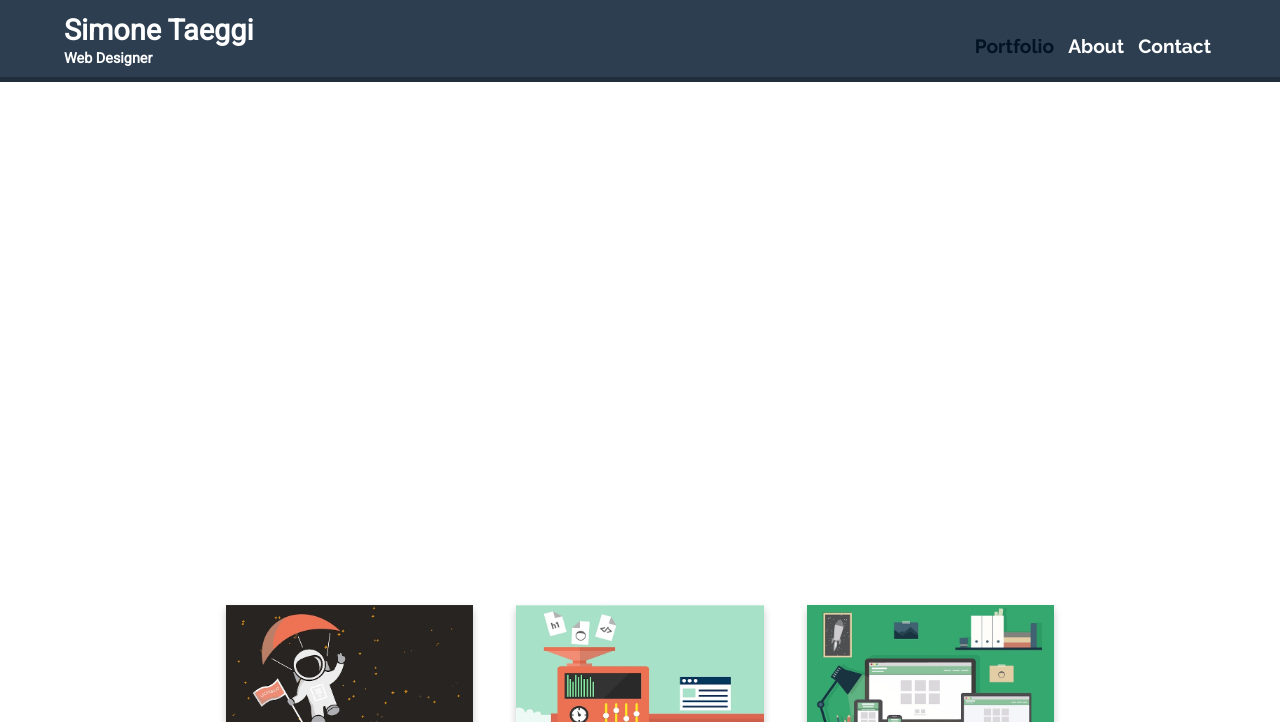
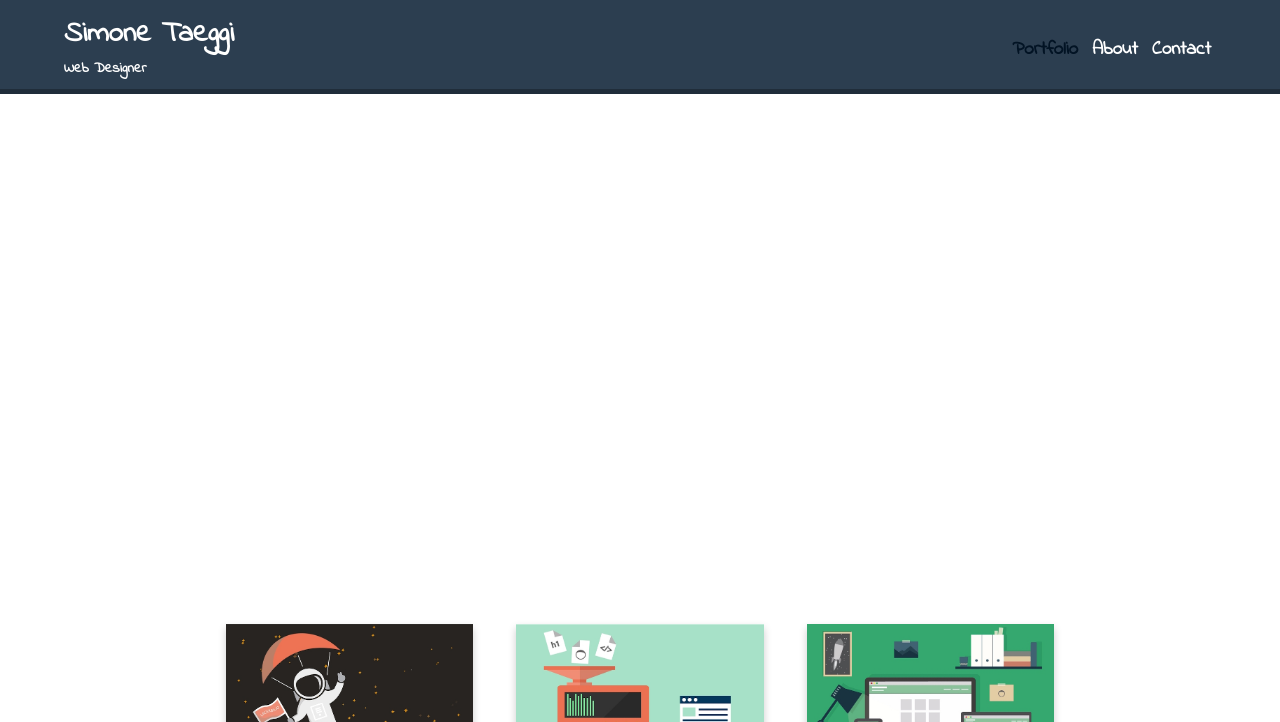
Before and after one commit to simotae14/PortfolioOnePage, a plain HTML site: page index.html in a window 1280 px wide. Shown: the top 722 px of the page. Drawn offline with Linux system fonts and the light colour scheme.

Commit message:
modificato font

```diff
--- a/css/main.css
+++ b/css/main.css
@@ -38,14 +38,14 @@ HEADER
 
 h1 {
 	color: #ffffff;
-	font-family: 'Roboto', sans-serif;
+	font-family: 'Indie Flower', cursive;
 	margin: 8px 0 3px 0;
 	font-size: 1.8em;
 }
 
 h2 {
 	color: #ffffff;
-	font-family: 'Roboto', sans-serif;
+	font-family: 'Indie Flower', cursive;
 	margin: 3px 0 10px 0;
 	font-size: .9em;
 }
@@ -72,7 +72,7 @@ BANNER
 
 .banner p {
 	font-size: 1.4em;
-	font-family: 'Roboto', sans-serif;
+	font-family: 'Indie Flower', cursive;
 	color: #ffffff;
 }
 
@@ -100,6 +100,7 @@ nav ul {
 
 nav li {
 	display: inline-block;
+	font-family: 'Indie Flower', cursive;
 }
 
 nav a:hover {
--- a/index.html
+++ b/index.html
@@ -6,7 +6,7 @@
         <link rel="shortcut icon" type="image/x-icon" href="img/favicon.ico">
         <link rel="stylesheet" type="text/css" href="css/normalize.css">
 
-        <link href="https://fonts.googleapis.com/css?family=Roboto|Raleway:400,700" rel="stylesheet">
+        <link href="https://fonts.googleapis.com/css?family=Indie+Flower|Raleway:400,700" rel="stylesheet">
 
         <link rel="stylesheet" type="text/css" href="css/main.css">
         <link rel="stylesheet" type="text/css" href="css/responsive.css">
```
Also changed, not shown: about.html (+1 -1 lines), contact.html (+1 -1 lines).
